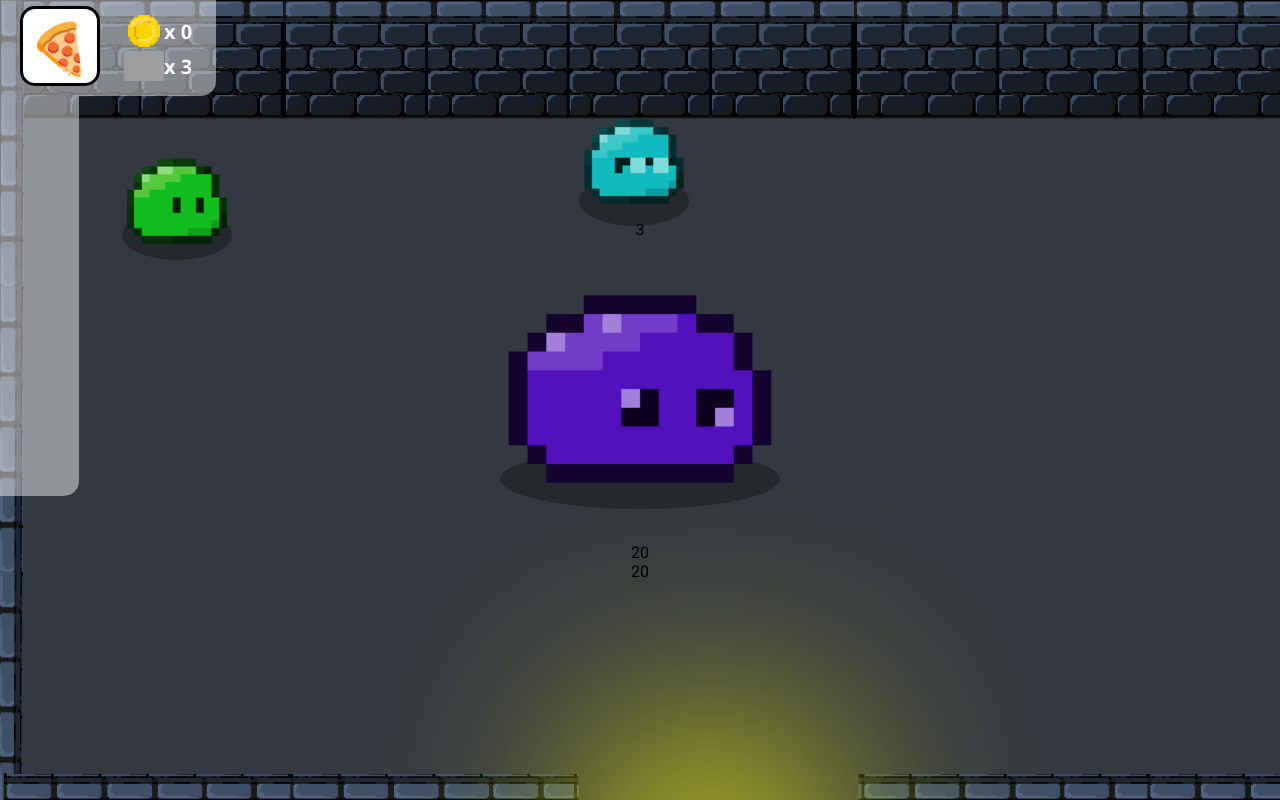
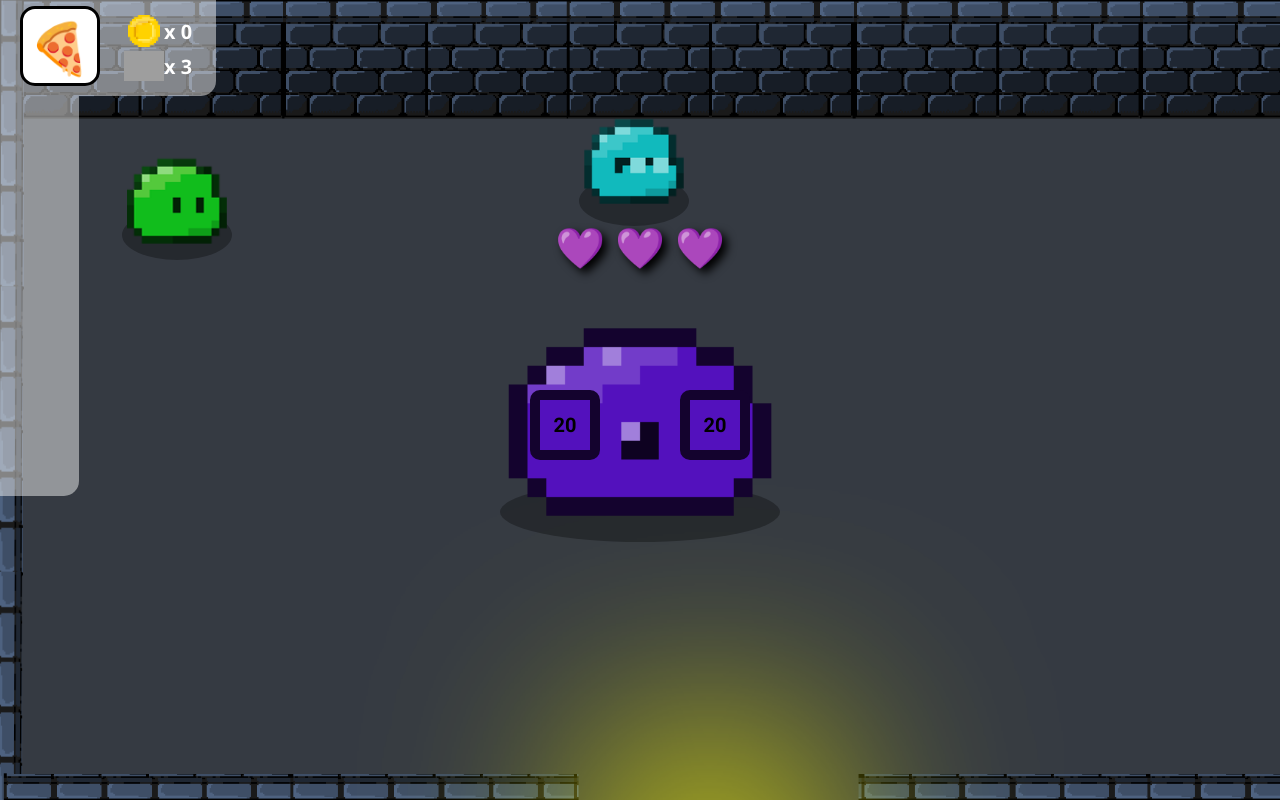
Before and after one commit to ivanchio97/dungeoncode1, a React (Vite) app: page /boss1 in a window 1280 px wide. Built offline with nearby package versions, Linux system fonts and the light colour scheme; grey boxes are pictures that could not be loaded.

Commit message:
making 1st boss

```diff
--- /dev/null
+++ b/src/components/BossCode1.jsx
@@ -0,0 +1,89 @@
+import React, {useState, useContext, useEffect} from 'react'
+import {Data} from '../contexts/DataProvider'
+import confetti from 'canvas-confetti'
+import {toast} from 'react-toastify'
+import '../styles/CodeModal.css'
+import {preguntasBoss} from '../views/bosses/preguntasBoss'
+
+const BossCode1 = ({show,setShow}) =>{
+
+
+  const [input, setInput] = useState("")
+  const [question, setQuestion] = useState("")
+  const [number, setNumber] = useState(0)
+
+  useEffect(()=>{
+    const random = Math.floor(Math.random()*preguntasBoss.preguntas.length)
+    setNumber(random)
+    setQuestion(preguntasBoss.preguntas[random])
+  },[])
+
+  function lanzarError(){
+    const Shape1 = confetti.shapeFromText({ text: "❌", scalar: 4 })
+    const Shape2 = confetti.shapeFromText({ text: "😡", scalar: 4 })
+    confetti({
+      particleCount: 30,
+      spread:70,
+      origin: {y: 0.6},
+      shapes: [Shape1, Shape2],
+      scalar: 4
+    })
+  }
+  function lanzarConfetti(){
+    confetti({
+    particleCount: 100,
+    spread: 70,
+    origin: { y: 0.6 },
+  });
+  }
+    function showToast(message, type){
+      if(type == "success"){
+        toast.success(message, {
+        position: 'top-right',
+        autoClose: 3000,
+        closeOnClick: true,
+        theme: 'colored'
+        });
+      }
+      else if( type == "error"){
+        toast.error(message, {
+        position: 'top-right',
+        autoClose: 3000,
+        closeOnClick: true,
+        theme: 'colored'
+        });
+      }
+    }
+
+  const handleClick = () =>{
+    if(input != ""){
+      const search = preguntasBoss.respuestas[number].includes(input)
+      if(search){
+        lanzarConfetti()
+        setShow(false)
+        showToast("!Correcto! Has ganado 10 monedas! 🤩","success")
+      }
+      else{
+        lanzarError()
+        showToast("Incorrecto! El slime te ha atacado! 😥 ","error")
+      }
+      }
+
+  }
+
+  return (
+    <div className='code-modal'>
+      <div className='code'>
+        <h4 className='instructions' >
+          ¡El jefe te hace desafía!
+        </h4>
+        <div>{question}</div>
+        <input type="text" placeholder='Escribe aquí' className='input-long'
+              value={input} onChange={(e)=>setInput(e.target.value)}
+        />
+        <button className='try-button' onClick={()=>handleClick()}>Intentar</button>
+      </div>
+    </div>
+  )
+}
+export default BossCode1
--- a/src/styles/Boss1.css
+++ b/src/styles/Boss1.css
@@ -11,7 +11,8 @@
   justify-content: center;
   align-items: center;
   flex-direction: column;
-
+  gap:-5px;
+  position: relative;
 }
 .slimes{
     display: flex;
@@ -38,3 +39,41 @@
 .boss:hover{
   cursor: url('../assets/hand.png'), auto;
 }
+.boss-lives{
+  display: flex;
+  gap:10px;
+  font-size: 40px;
+  text-shadow: 5px 5px 10px black;
+}
+.contador1{
+  position: absolute;
+  z-index: 20px;
+  font-size: 20px;
+  text-align: center;
+  line-height: 50px;
+  background-color: #5311BD;
+  left: 530px;
+  top:390px;
+  height: 70px;
+  width: 70px;
+  border: 10px solid #14032E;
+  border-radius: 10px;
+  font-weight: bold;
+  z-index: 3;
+}
+.contador2{
+  position: absolute;
+  z-index: 20px;
+  font-size: 20px;
+  text-align: center;
+  line-height: 50px;
+  background-color: #5311BD;
+  right: 530px;
+  top:390px;
+  height: 70px;
+  width: 70px;
+  border: 10px solid #14032E;
+  border-radius: 10px;
+  font-weight: bold;
+  z-index: 3;
+}
--- a/src/views/bosses/Boss1.jsx
+++ b/src/views/bosses/Boss1.jsx
@@ -7,19 +7,20 @@ import SlimeRed from '../../components/SlimeRed'
 import { Data } from '../../contexts/DataProvider'
 import CodeModal from '../CodeModal'
 import boss from '../../assets/slimes/morado.gif'
+import BossCode1 from '../../components/BossCode1'
+import { toast } from 'react-toastify'
 
 const Boss1 = () => {
 
   const { dataPlayer, setDataPlayer } = useContext(Data);
   const [lives, setLives] = useState(3)
-  const [mode, setMode] = useState(1)
-  const [answer, setAnswer] = useState("")
   const [slimeLeft, setSlimeLeft] = useState("")
   const [slimeRight, setSlimeRight] = useState("")
   const [slimeStates, setSlimeStates] = useState([true,true])
   const [showCodeModal, setShowCodeModal] = useState(false);
   const [conteo1, setConteo1] = useState(20)
   const [conteo2, setConteo2] = useState(20)
+  const [show, setShow] = useState(false)
 
   useEffect(()=>{
     const timer = setInterval(()=>{
@@ -73,6 +74,15 @@ const Boss1 = () => {
     generarSlime(2)
   },[])
 
+    function showToast(message){
+      toast.info(message, {
+        position: 'top-right',
+        autoClose: 3000,
+        closeOnClick: true,
+        theme: 'colored',
+      });
+    }
+
   function generarSlime(number){
     const copy = slimeStates
     if(number == 1){
@@ -99,17 +109,32 @@ const Boss1 = () => {
     newstates[ind] = false;
     setSlimeStates(newstates);
   }
+  function luchar(){
+    if( !slimeStates[0]==false || !slimeStates[1]==false ){
+      showToast("Debes vencer a los slimes primero!")
+    }
+    else{
+      setShow(true)
+    }
+  }
 
   return (
     <div className='boss-level'>
         <PlayerData />
+        {show && <BossCode1 show={show} setShow={setShow} /> }
         {showCodeModal && (
           <CodeModal show={showCodeModal} setShow={setShowCodeModal} />
         )}
-        <div>{lives}</div>
-        <div className='boss'> <img src={boss} alt="" /> </div>
-        <div>{conteo1}</div>
-        <div>{conteo2}</div>
+        <div className='boss-lives'>
+          {
+            Array.from({length: lives}).map((_,i)=>{
+              return <p key={i}>💜</p>
+            })
+          }
+        </div>
+        <div className='boss' onClick={luchar} > <img src={boss} alt="" /> </div>
+        <div className='contador1' >{conteo1}</div>
+        <div className='contador2'>{conteo2}</div>
         <div className='slimes'>
          { slimeStates[0] && <div onClick={()=>deleteSlime(0 ,slimeLeft.number)} >{slimeLeft.component}</div> }
          { slimeStates[1] && <div onClick={()=>deleteSlime(1 ,slimeRight.number)} >{slimeRight.component}</div> }
```
